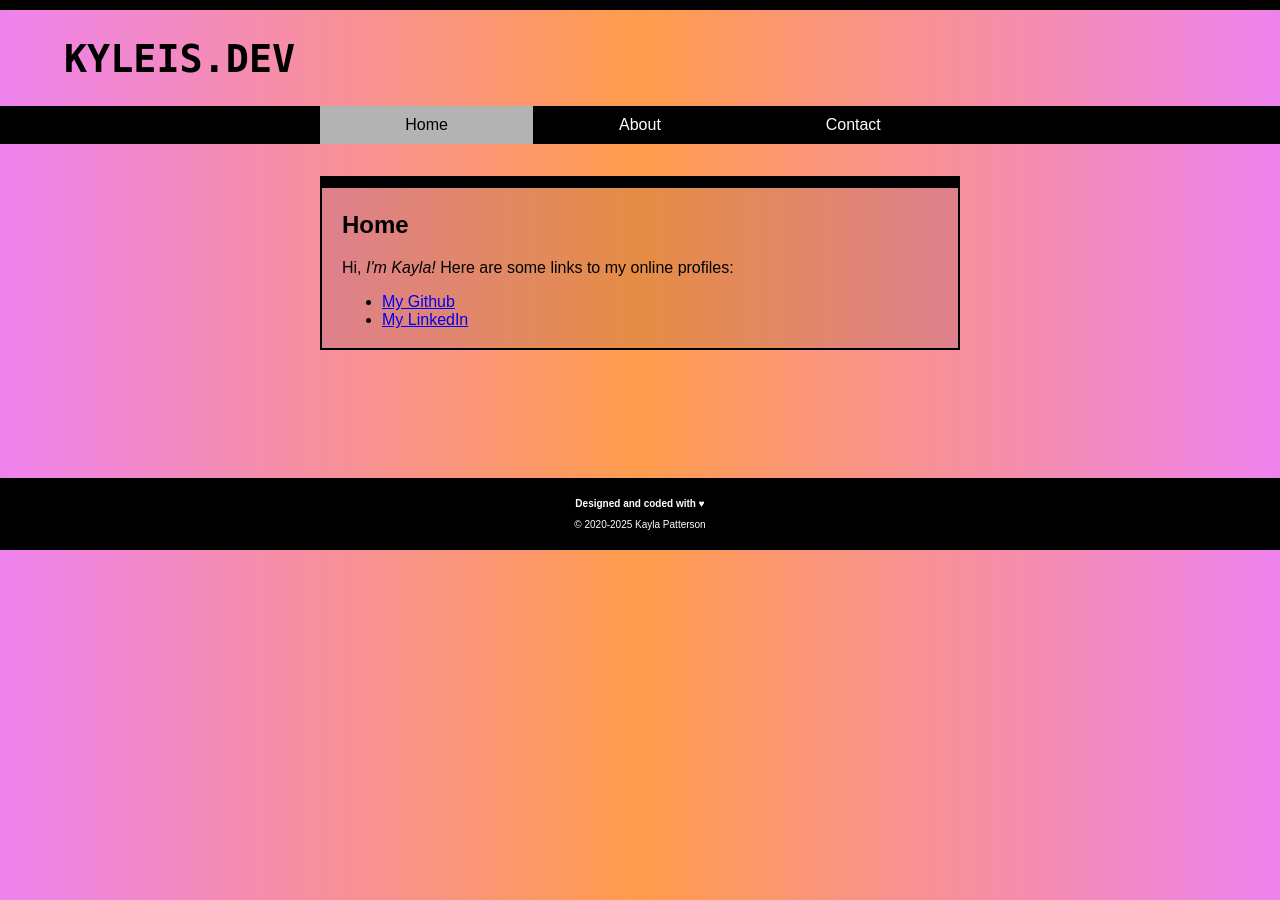
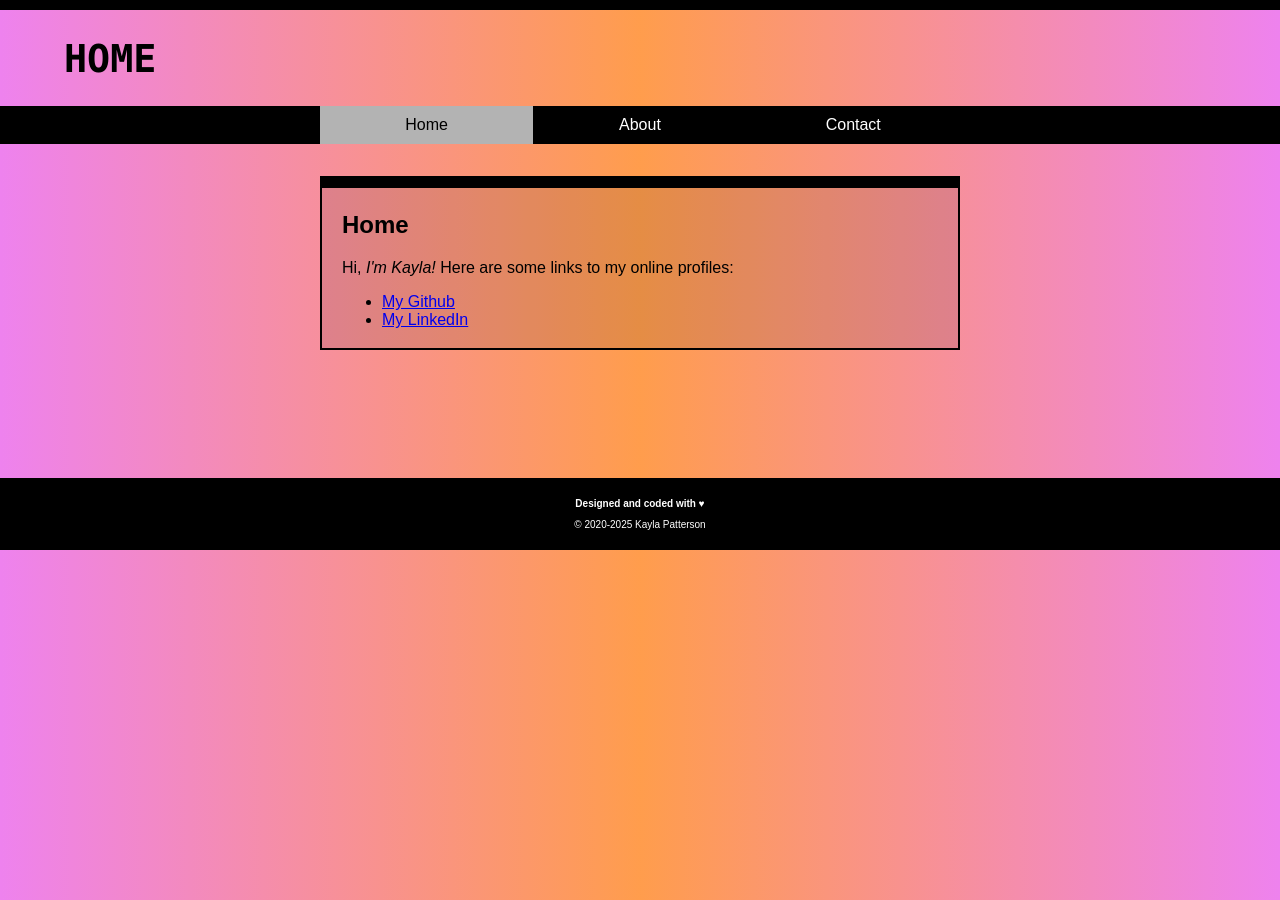
Before and after one commit to kdpatters/kdpatters.github.io, a Jekyll site: the page built from index.md, in a window 1280 px wide. Built offline with Jekyll 4.4.1, drawn with Linux system fonts in a browser that asks for light colours.

Commit message:
update the title

```diff
--- a/_layouts/default.html
+++ b/_layouts/default.html
@@ -10,7 +10,7 @@
   <div class="header">
     <div class="hbar"></div>
     <div class="title">
-      <h1>KYLEIS.DEV</h1>
+      <h1>Home</h1>
     </div>
   </div>
   <div class="hbar sticky" name="mainmenu" id="mainmenu">
```
